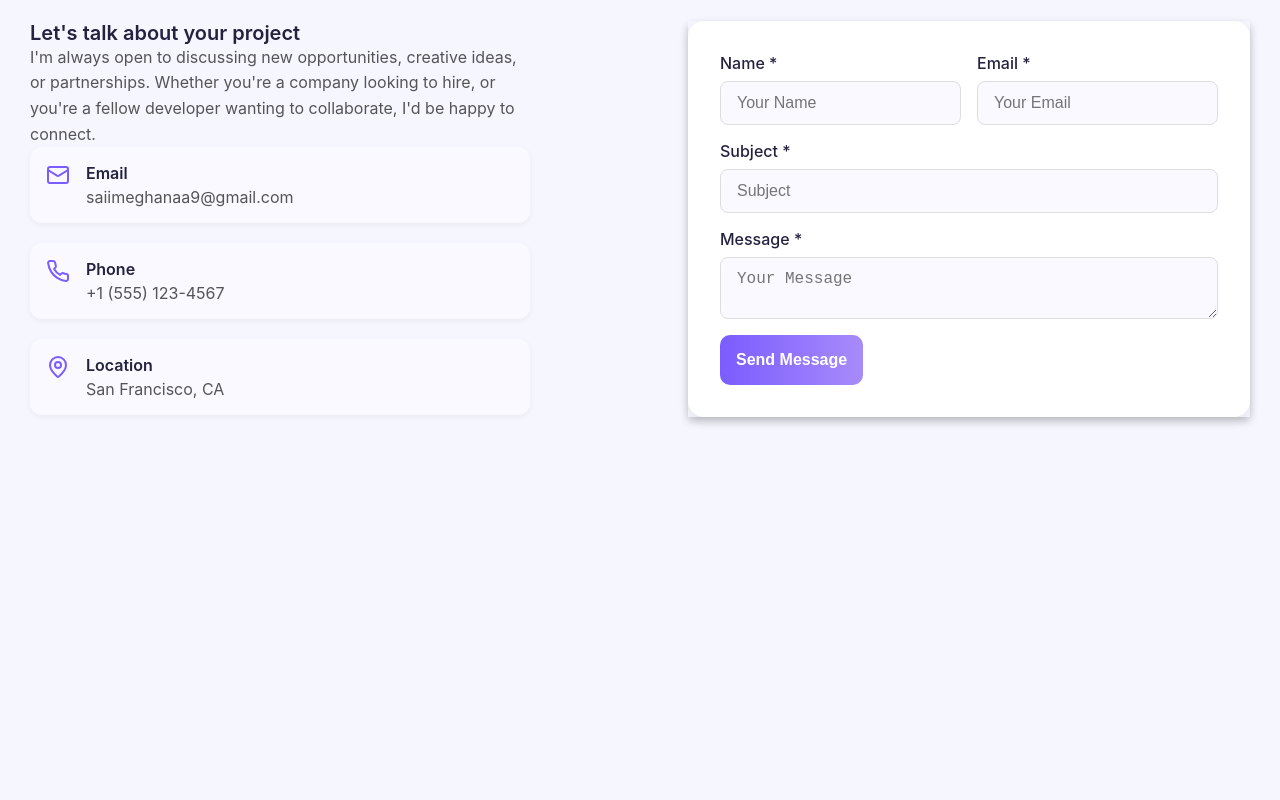
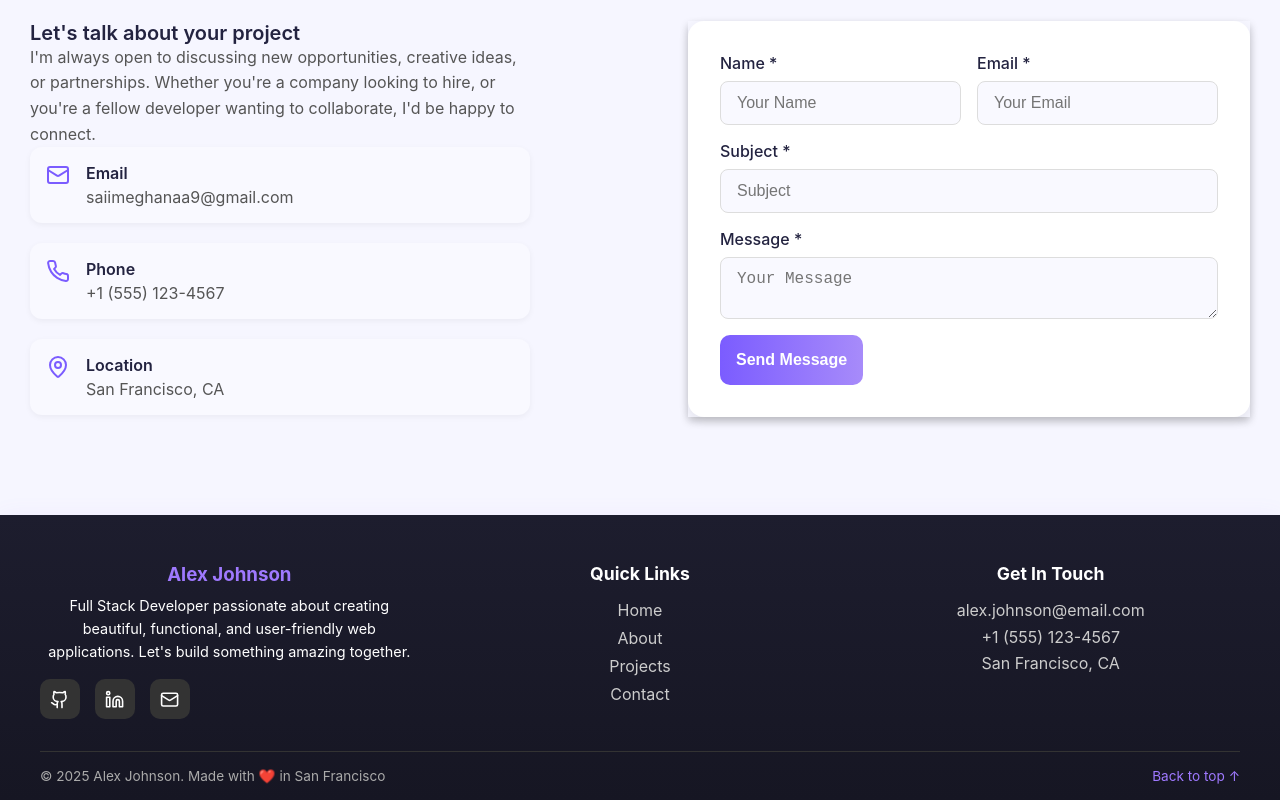
Before and after one commit to saiimeghanaa/My_Portfolio, a React (Vite) app in the folder my-portfolio/: page / in a window 1280 px wide. Shown: the part 1782-2582 px from the top of the page. Before the commit the page ends 2279 px from the top, so only its background shows below. Built offline with nearby package versions, Linux system fonts and the light colour scheme.

Commit message:
Footer section implemented

```diff
--- a/my-portfolio/src/App.css
+++ b/my-portfolio/src/App.css
@@ -141,10 +141,18 @@ body.dark .hero {
 }
 
 .hero-subtitle {
-  color: var(--primary);
+  /* color: var(--primary);
+  font-size: 2rem;
+  font-weight: 600;
+  margin-bottom: 1rem; */
   font-size: 2rem;
   font-weight: 600;
   margin-bottom: 1rem;
+  /* background: linear-gradient(90deg, #9750ad 0%, #d5b6ee 100%); */
+  background: linear-gradient(90deg, #6f3bf2 0%, #d3bfff 100%);
+  -webkit-background-clip: text;
+  -webkit-text-fill-color: transparent;
+  background-clip: text;
 }
 
 .hero-description {
@@ -289,15 +297,27 @@ body.dark .button-outline:hover {
   }
   .hero-title {
     font-size: 2rem;
+
   }
   .hero-subtitle {
-    font-size: 1.2rem;
+  font-size: 2rem;
+
   }
-  .button-primary, .button-outline {
+  .button-primary {
+    padding: 0.75rem 1.5rem;
+    font-size: 1rem;
+  }
+
+.button-primary:hover {
+  opacity: 0.9;
+}
+
+
+  /* .button-primary, .button-outline {
     font-size: 1rem;
     padding: 0.75em 1em;
     margin: 0.5em 0.2em 0.5em 0.2em;
-  }
+  } */
   .hero {
     padding: 3em 0.5em 2em 0.5em;
   }
@@ -716,6 +736,129 @@ body.dark .button-outline:hover {
   font-weight: 500;      /* optional: make label a bit bolder */
   color: var(--foreground);
 }
+
+
+
+/* ------------------- FOOTER ------------------------- */
+
+.footer {
+  background: linear-gradient(180deg, #1d1d2e, #161623);
+  color: #fff;
+  padding: 3rem 1rem 1rem;
+  font-family: 'Inter', sans-serif;
+  border-radius: 0;
+}
+
+.footer-container {
+  display: flex;
+  flex-wrap: wrap;
+  justify-content: space-between;
+  gap: 2rem;
+  max-width: 1200px;
+  margin: 0 auto;
+}
+
+.footer-left,
+.footer-links,
+.footer-contact {
+  flex: 1;
+  min-width: 250px;
+}
+
+.footer-left h3 {
+  color: #9f79ff;
+  margin-bottom: 0.5rem;
+}
+
+.footer-left p {
+  font-size: 0.9rem;
+  line-height: 1.6;
+  margin-bottom: 1rem;
+}
+
+.footer-socials {
+  display: flex;
+  gap: 15px;
+  font-size: 1.2rem;
+  color: #ccc;
+  text-align: center;
+  transition: color 0.3s ease;
+}
+
+.footer-socials a:hover {
+  color: #9f79ff;
+}
+
+.footer-links h4,
+.footer-contact h4 {
+  margin-bottom: 1rem;
+  font-size: 1.1rem;
+  color: #fff;
+}
+
+.footer-links ul {
+  list-style: none;
+  padding: 0;
+  margin: 0;
+}
+
+.footer-links li {
+  margin-bottom: 0.5rem;
+}
+
+.footer-links a {
+  color: #ccc;
+  text-decoration: none;
+  transition: color 0.3s;
+}
+
+.footer-links a:hover {
+  color: #9f79ff;
+}
+
+.footer-contact p {
+  margin: 0.4rem 0;
+  color: #ccc;
+}
+
+.footer-bottom {
+  border-top: 1px solid #333;
+  padding-top: 1rem;
+  margin-top: 2rem;
+  text-align: center;
+  font-size: 0.85rem;
+  color: #aaa;
+  display: flex;
+  flex-wrap: wrap;
+  justify-content:space-between;
+  max-width: 1200px;
+  margin: 2rem auto 0; /* combined top margin and auto centering */
+}
+
+.footer-bottom .back-to-top {
+  color: #9f79ff;
+  text-decoration: none;
+}
+
+.social-icon {
+  display: flex;
+  align-items: center;
+  justify-content: center;
+  width: 40px;         /* circle width */
+  height: 40px;        /* circle height */
+  border-radius: 25%;  /* make it circular */
+  background-color: #333; /* dark background, change as needed */
+  color: #fff;          /* icon color */
+  transition: all 0.3s ease;
+  text-decoration: none;
+  font-size: 1.2rem;
+}
+
+/* .social-icon:hover {
+  background-color: #9f79ff;
+  transform: scale(1.1);
+} */
+
 /* usage */
 /*  */
 /* useEffect(() => {
--- a/my-portfolio/src/App.jsx
+++ b/my-portfolio/src/App.jsx
@@ -7,7 +7,7 @@ import IntroHome from "./components/common/IntroHome.jsx";
 import AboutMe from "./components/common/AboutMe.jsx";
 import Projects from "./sections/Projects.jsx";
 import Contact from "./sections/Contact.jsx";
-
+import Footer from "./components/common/Footer.jsx";
 function App() {
   return (
     <>
@@ -16,7 +16,7 @@ function App() {
           <AboutMe/>
           <Projects/>
           <Contact/>
-
+          <Footer/>
     </>
   );
 }
--- a/my-portfolio/src/components/common/Footer.jsx
+++ b/my-portfolio/src/components/common/Footer.jsx
@@ -0,0 +1,51 @@
+import React from 'react';
+import { LuGithub, LuLinkedin, LuMail } from "react-icons/lu";
+
+function Footer() {
+  return (
+    <footer className="footer">
+    <div className="footer-container">
+        {/* Left Section */}
+        <div className="footer-left">
+        <h3>Alex Johnson</h3>
+        <p>
+            Full Stack Developer passionate about creating beautiful, functional,
+            and user-friendly web applications. Let's build something amazing together.
+        </p>
+        <div className="footer-socials">
+                <a href="#" className="social-icon"><LuGithub /></a>
+                <a href="#" className="social-icon"><LuLinkedin /></a>
+                <a href="#" className="social-icon"><LuMail /></a>
+        </div>
+        </div>
+
+        {/* Middle Section */}
+        <div className="footer-links">
+        <h4>Quick Links</h4>
+        <ul>
+            <li><a href="#home">Home</a></li>
+            <li><a href="#about">About</a></li>
+            <li><a href="#projects">Projects</a></li>
+            <li><a href="#contact">Contact</a></li>
+        </ul>
+        </div>
+
+        {/* Right Section */}
+        <div className="footer-contact">
+        <h4>Get In Touch</h4>
+        <p>alex.johnson@email.com</p>
+        <p>+1 (555) 123-4567</p>
+        <p>San Francisco, CA</p>
+        </div>
+    </div>
+
+    <div className="footer-bottom">
+        <p>© 2025 Alex Johnson. Made with ❤️ in San Francisco</p>
+        <a href="#top" className="back-to-top">Back to top ↑</a>
+    </div>
+</footer>
+
+  );
+}
+
+export default Footer;
--- a/my-portfolio/src/components/common/IntroHome.jsx
+++ b/my-portfolio/src/components/common/IntroHome.jsx
@@ -1,7 +1,6 @@
 import React from 'react';
-import { LuGithub } from "react-icons/lu";
-import { LuLinkedin } from "react-icons/lu";
-import { LuMail } from "react-icons/lu";
+import { LuGithub, LuLinkedin, LuMail } from "react-icons/lu";
+
 
 
 function IntroHome() {
```
